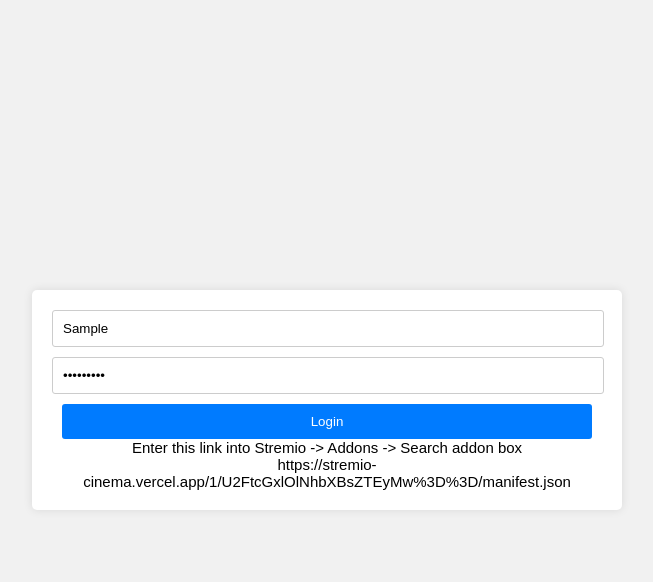
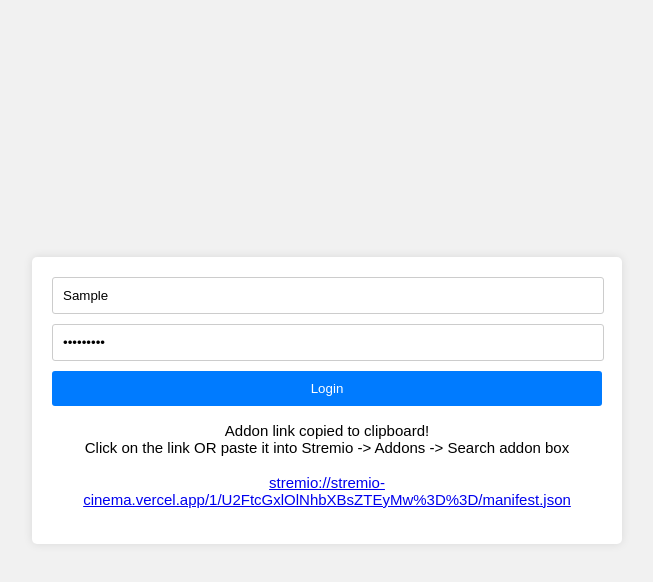
Before and after one commit to ljsydpwym/StremioCinema, a website: page index.html in a window 1280 px wide. Both pictures are taken after typing "Sample", "Sample123" into the empty fields and a click on the input "Login". Shown: the whole page, without its empty margins (313-966 px from the left). Drawn offline with Linux system fonts and the light colour scheme.

Commit message:
Fixed index page

```diff
--- a/index.html
+++ b/index.html
@@ -66,8 +66,8 @@
     <form>
       <input type="text" name="username" id="name" placeholder="Username" required>
       <input type="password" name="password" id="password" placeholder="Password" required>
-      <input type="submit" id="generate" value="Login">
-      <div id="output"></div>
+      <input style="width: 100%;" type="submit" id="generate" value="Login">
+      <p id="output"></p>
     </form>
   </div>
 
@@ -81,11 +81,14 @@
       console.log("base64", base64)
       const urlEncoded = encodeURIComponent(base64)
       console.log("urlEncoded", urlEncoded)
-      const link = `https://stremio-cinema.vercel.app/1/${urlEncoded}/manifest.json`
+      const link = `stremio://stremio-cinema.vercel.app/1/${urlEncoded}/manifest.json`
+      navigator.clipboard.writeText(link)
       document.getElementById("output").innerHTML = `
-    <div>Enter this link into Stremio -> Addons -> Search addon box</div>
-    <div>${link}</div>
-    `
+      <div>Addon link copied to clipboard!</div>
+      <div>Click on the link OR paste it into Stremio -> Addons -> Search addon box</div>
+      <br>
+      <div><a style="word-wrap: break-word;" href="${link}">${link}</a></div>
+      `
     }
 
     document.getElementById("generate").addEventListener("click", generate)
```
